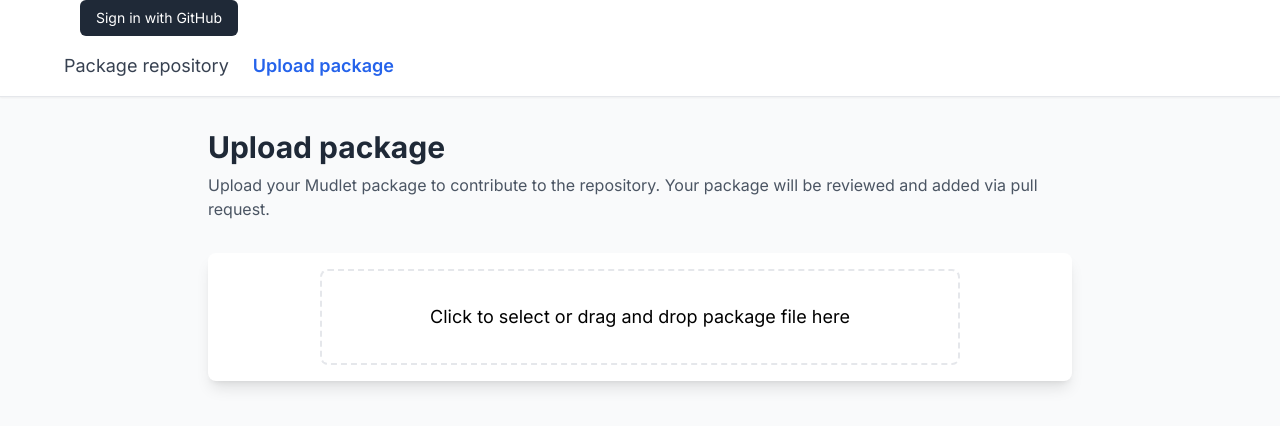
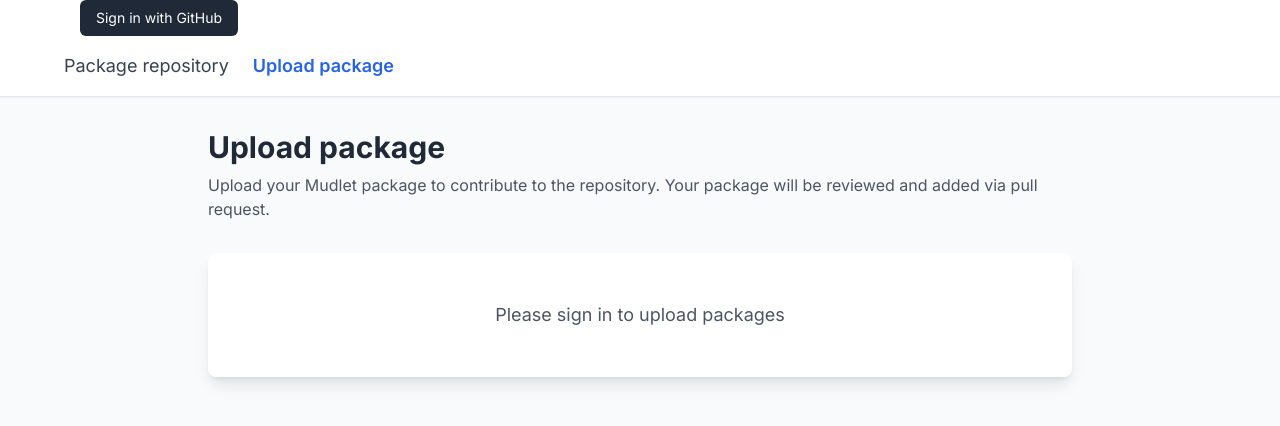
Before and after one commit to Mudlet/mudlet-package-repository, a Next.js app in the folder upload-site/: page /upload in a window 1280 px wide. Shown: the top 426 px of the page. Built offline with nearby package versions, Linux system fonts and the light colour scheme; no server answers.

Commit message:
Add session validation to UploadForm component and prompt for sign-in

```diff
--- a/upload-site/app/components/UploadForm.tsx
+++ b/upload-site/app/components/UploadForm.tsx
@@ -1,9 +1,13 @@
+'use client'
+
 import { useState } from 'react'
+import { useSession } from 'next-auth/react'
 import { PackagePreview } from './PackagePreview'
 import type { PackageMetadata } from '@/app/lib/packageParser'
 import type { ValidationResult } from '@/app/lib/types'
 
 export function UploadForm() {
+  const { data: session } = useSession()
   const [selectedFile, setSelectedFile] = useState<File | null>(null)
   const [previewData, setPreviewData] = useState<{
     metadata: PackageMetadata;
@@ -70,7 +74,7 @@ export function UploadForm() {
   }
 
   const handleConfirmUpload = async () => {
-    if (!selectedFile) return
+    if (!selectedFile || !session) return
     setError(null)
     setIsUploading(true)
 
@@ -95,6 +99,16 @@ export function UploadForm() {
     } finally {
       setIsUploading(false)
     }
+  }
+
+  if (!session) {
+    return (
+      <div className="max-w-2xl mx-auto p-4">
+        <div className="text-center py-8">
+          <p className="text-gray-600 text-lg">Please sign in to upload packages</p>
+        </div>
+      </div>
+    )
   }
 
   return (
```
